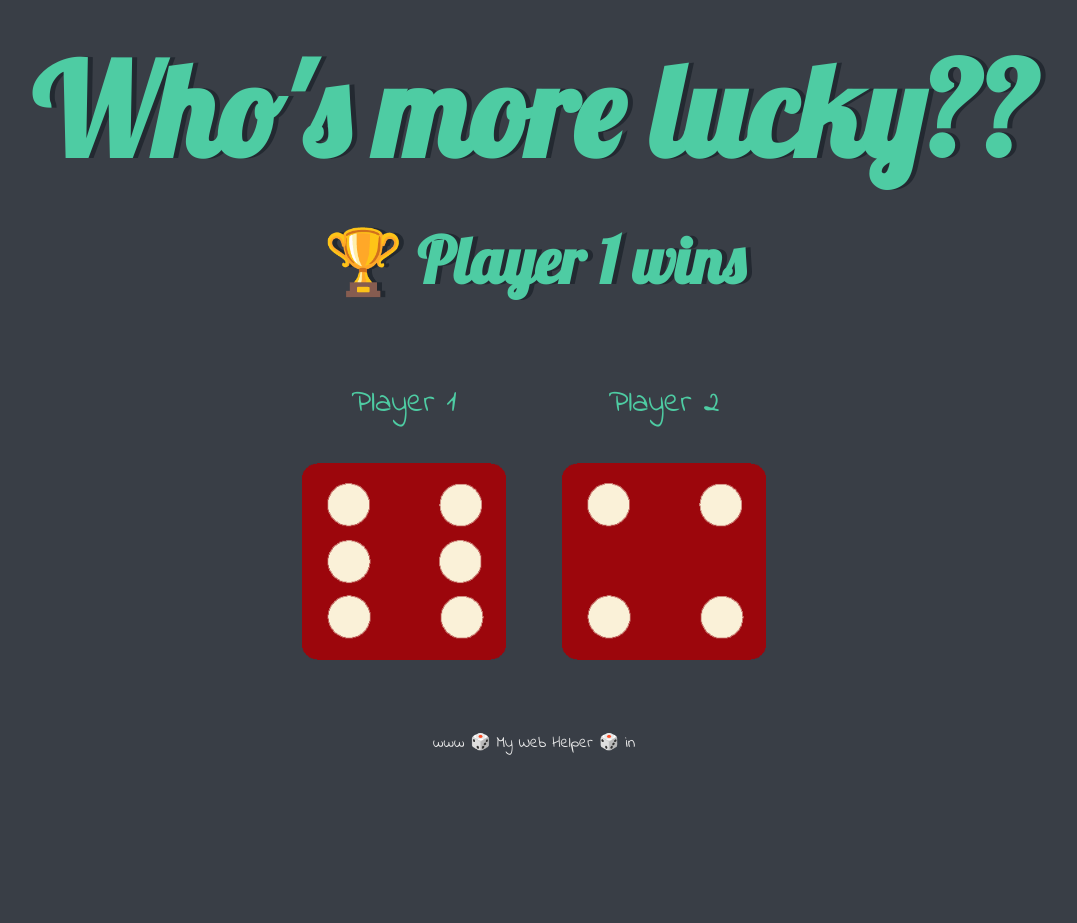
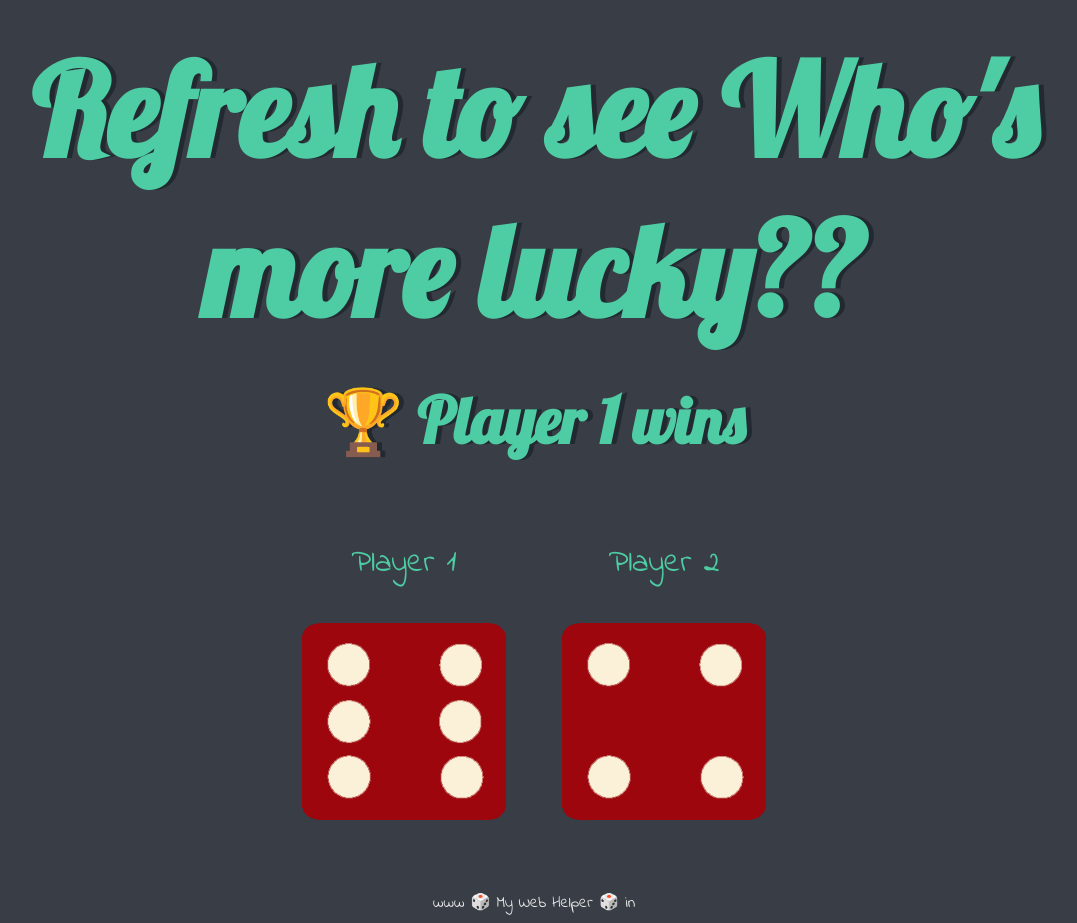
Before and after one commit to tech-tej/dice-luck-game, a plain HTML site: page index.html in a window 1280 px wide. Shown: the whole page, without its empty margins (106-1183 px from the left). Before the commit the page ends 800 px from the top, so only its background shows below. Drawn offline with Linux system fonts and the light colour scheme.

Commit message:
Update index.html

```diff
--- a/index.html
+++ b/index.html
@@ -12,7 +12,7 @@
     <div class="container-fluid">
       <div class="row">
         <div class="col col-lg-12 col-md-12 col-sm-12" style="text-align: center;">
-          <h1>Who's more lucky??</h1>
+          <h1>Refresh to see Who's more lucky??</h1>
           <h2></h2>
 
           <br>
```
